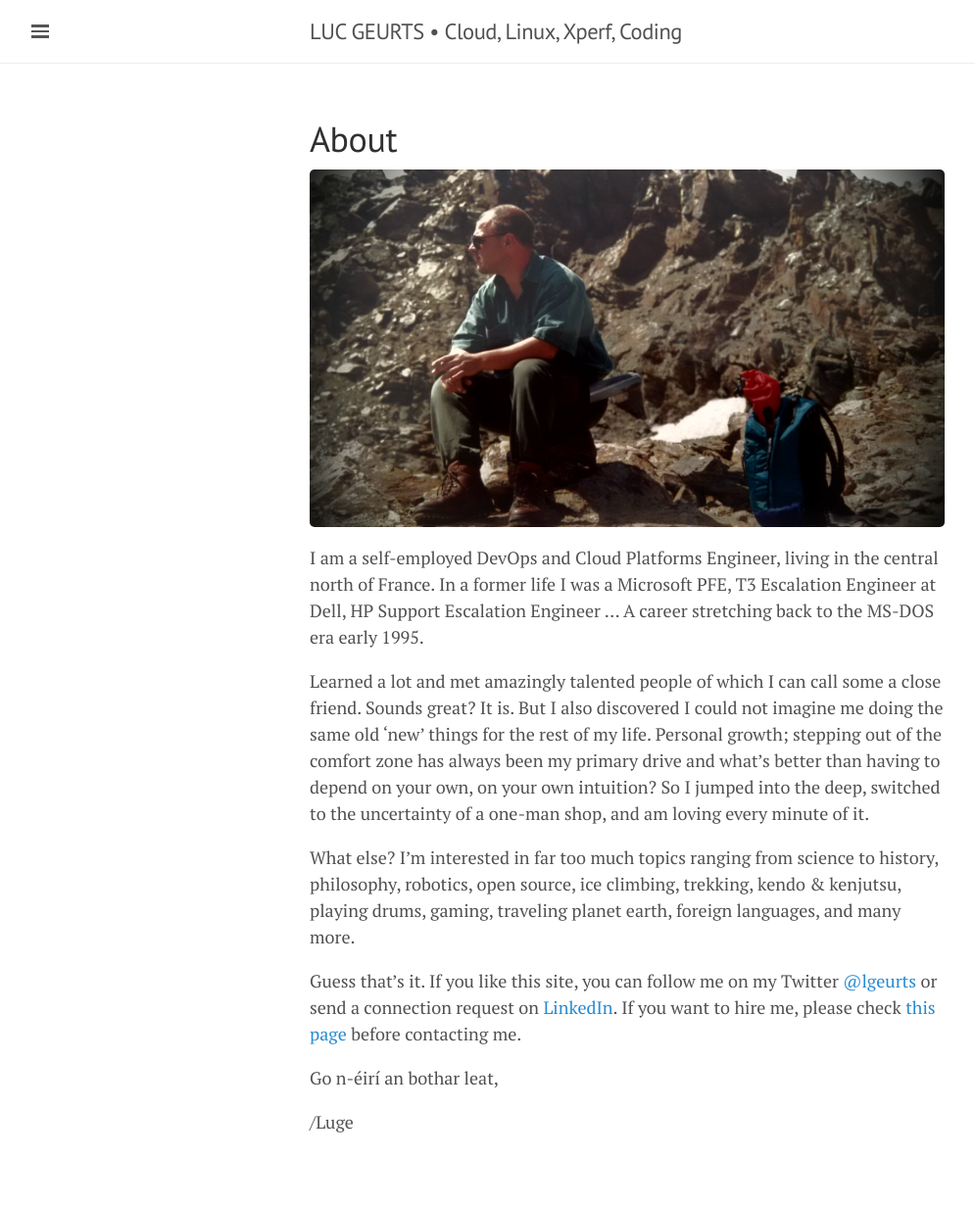
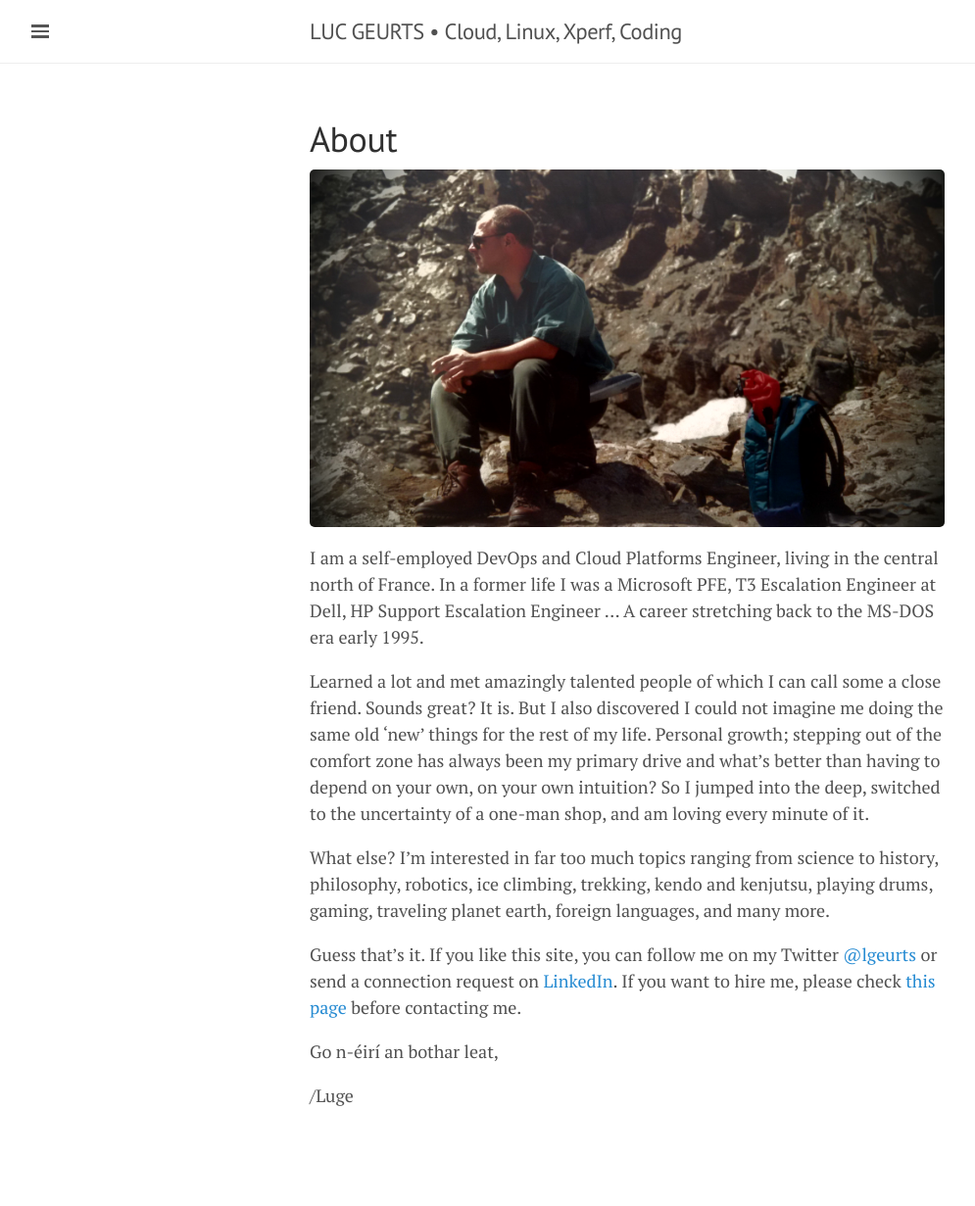
Before and after one commit to lgeurts/lgeurts.github.io, a Jekyll site: the page built from about.md, in a window 1280 px wide. Shown: the whole page at 98% size, without its empty margins (0-995 px from the left). Built offline with Jekyll 4.4.1, drawn with Linux system fonts in a browser that asks for light colours; nearby versions of some CDN libraries; after the commit the page ends 1204 px from its top, so only the background shows below that.

Commit message:
Update about.md

```diff
--- a/about.md
+++ b/about.md
@@ -10,7 +10,7 @@ In a former life I was a Microsoft PFE, T3 Escalation Engineer at Dell, HP Suppo
 
 Learned a lot and met amazingly talented people  of which I can call some a close friend. Sounds great? It is. But I also discovered I could not imagine me doing the same old 'new' things for the rest of my life. Personal growth; stepping out of the comfort zone has always been my primary drive and what's better than having to depend on your own, on your own intuition? So I jumped into the deep, switched to the uncertainty of a one-man shop, and am loving every minute of it.
 
-What else? I'm interested in far too much topics ranging from science to history, philosophy, robotics, open source, ice climbing, trekking, kendo & kenjutsu, playing drums, gaming, traveling planet earth, foreign languages, and many more.
+What else? I'm interested in far too much topics ranging from science to history, philosophy, robotics, ice climbing, trekking, kendo and kenjutsu, playing drums, gaming, traveling planet earth, foreign languages, and many more.
 
 Guess that's it. If you like this site, you can follow me on my Twitter [@lgeurts](https://twitter.com/lgeurts) or send a connection request on [LinkedIn](https://www.linkedin.com/in/lucgeurts). If you want to hire me, please check [this page](https://github.com/lgeurts/Resume/blob/master/Moderncv%20Resume%20Luc%20Geurts%20%28US%29.pdf) before contacting me.
 
```
